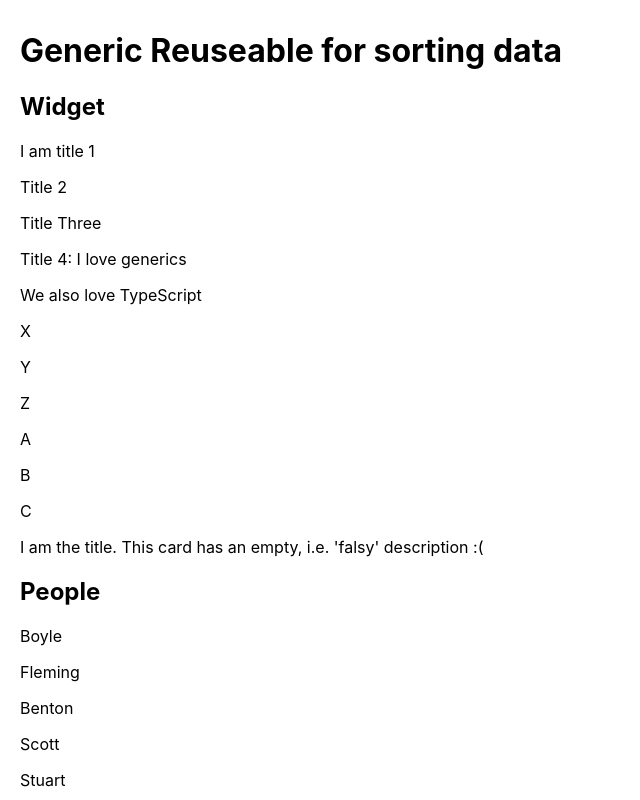
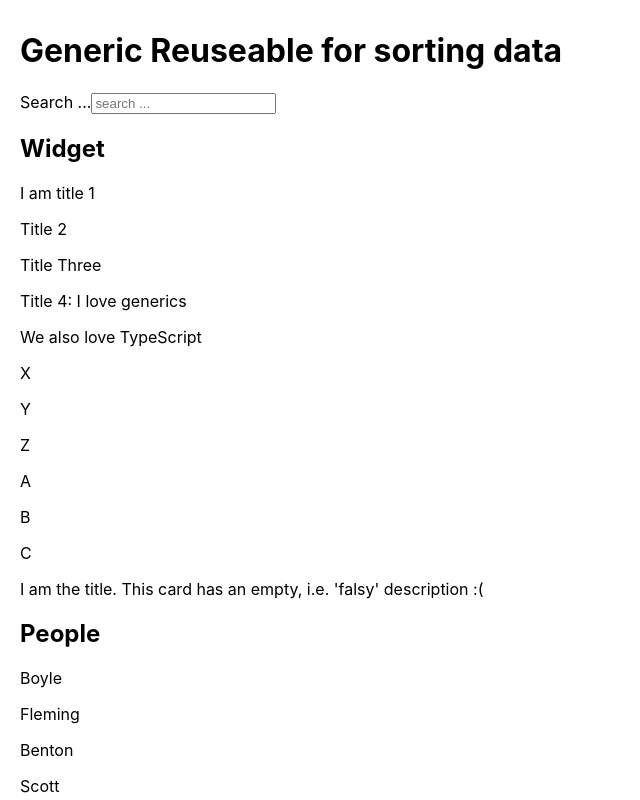
Before and after one commit to khach2010/generic-search-filter-typescript, a React (Create React App) app: page / in a window 1280 px wide. Shown: the top 800 px of the page, without its empty margins (0-640 px from the left). Built offline with nearby package versions, Linux system fonts and the light colour scheme.

Commit message:
add useDebounce React Hooks to reduce onChange Event load

```diff
--- a/src/App.tsx
+++ b/src/App.tsx
@@ -1,26 +1,30 @@
-import React from 'react';
+import React, { useState } from 'react';
+import { SearchInput } from './components/SearchInput';
 import people from './mock-data/people';
 import widgets from './mock-data/widgets';
 import genericSearch from './utils/genericSearch';
 
 
 function App() {
-
-  const query = ''
+  const [query, setQuery] = useState<string>("")
+  console.log('i am firimg')
 
   return (
     <div className="App">
       <h1>Generic Reuseable for sorting data</h1>
+      <SearchInput  setSearchQuery={(query) =>
+
+        setQuery(query)} />
       <div>
         <h2>Widget</h2>
         {widgets.filter((w) => genericSearch(w, ['title', 'description'], query, false)).map((w) => {
-          return <p>{w.title}</p>
+          return <p key={w.id}>{w.title}</p>
         })}
       </div>
       <div>
         <h2>People</h2>
         {people.filter((p) => genericSearch(p, ['firstName', 'lastName', 'eyeColor'], query, false)).map((per) => {
-          return <p>{per.firstName}</p>
+          return <p key={per.firstName}>{per.firstName}</p>
         })}
       </div>
     </div>
--- /dev/null
+++ b/src/components/SearchInput.tsx
@@ -0,0 +1,31 @@
+import React, { useEffect, useState} from 'react'
+import useDebounce from '../hooks/useDebounce'
+
+interface SearchInputProps {
+  setSearchQuery: (searchQuery: string) => void;
+
+}
+
+export function SearchInput(props: SearchInputProps) {
+
+  const {setSearchQuery} = props
+  const [query, setQuery] = useState<string>('')
+  const debouncedQuery = useDebounce( query, 500);
+
+  useEffect(() => {
+    setSearchQuery(debouncedQuery)
+  }, [ debouncedQuery , setSearchQuery ])
+
+  return (
+    <div>
+      <label htmlFor="search" className='mt-3'>Search ...</label>
+      <input
+      type="search"
+      id='search'
+      className='form-control full-width'
+      placeholder='search ...'
+      aria-label='search'
+      onChange={event => setQuery(event.target.value)} />
+    </div>
+  )
+}
--- /dev/null
+++ b/src/hooks/useDebounce.ts
@@ -0,0 +1,21 @@
+import { useState, useEffect } from 'react';
+
+// Taken from https://dev.to/gabe_ragland/debouncing-with-react-hooks-jci
+export default function useDebounce(value: any, delay: number) {
+
+    const [debouncedValue, setDebouncedValue] = useState(value);
+
+    useEffect(
+        () => {
+            const handler = setTimeout(() => {
+                setDebouncedValue(value);
+            }, delay);
+
+            return () => {
+                clearTimeout(handler);
+            };
+        }
+    );
+
+    return debouncedValue;
+}
```
